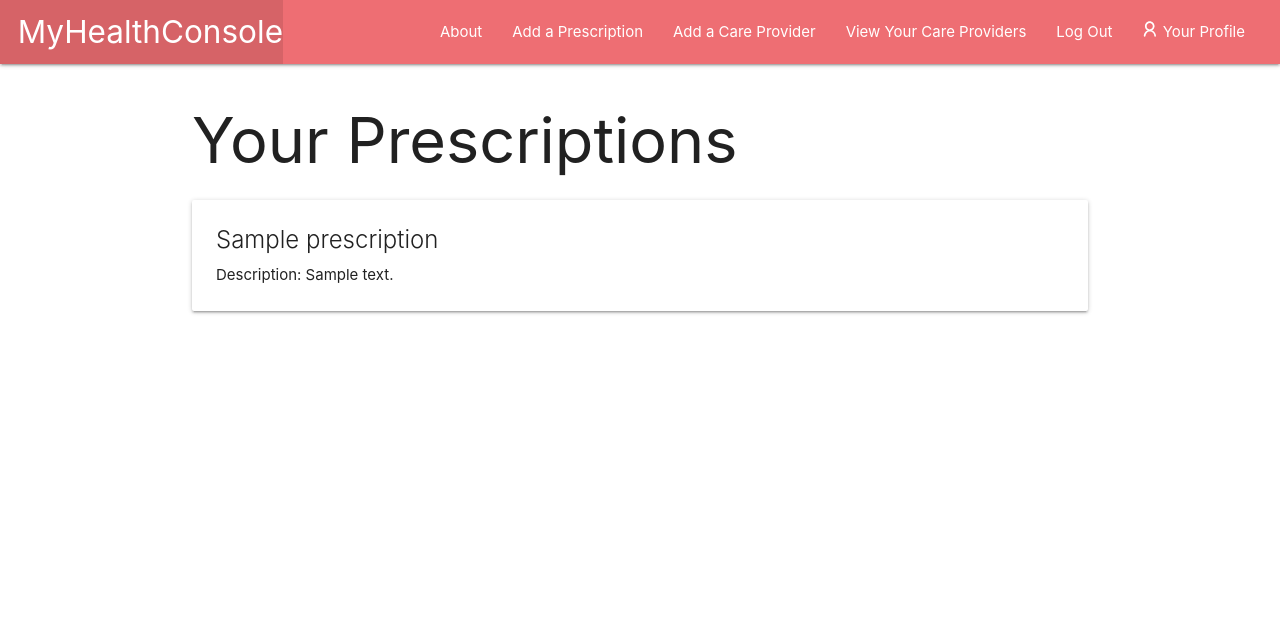
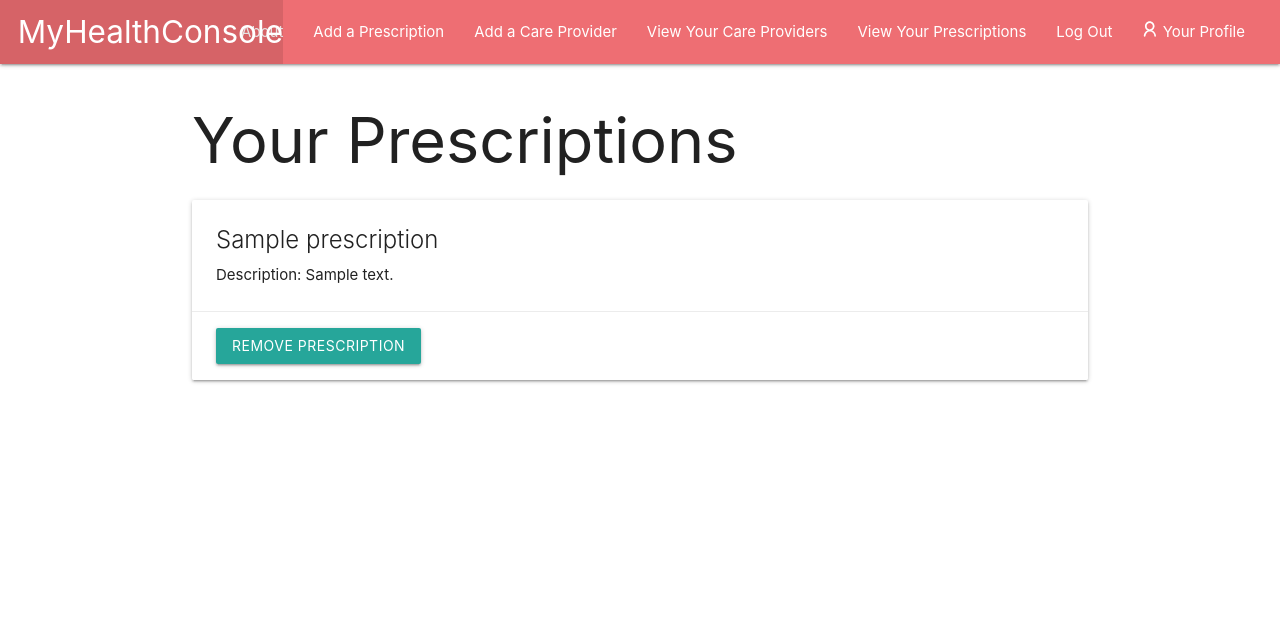
Before and after one commit to clareysean/MyHealthConsole, a Django app: page /prescriptions/ in a window 1280 px wide. Shown: the top 620 px of the page. Run offline with Django 4.2, Linux system fonts and the light colour scheme; a user stored in the database is signed in; tables that the repository leaves empty hold one stand-in row (values such as "Sample post").

Commit message:
Add prescription removal function to prescription, view, list template

```diff
--- a/main_app/templates/base.html
+++ b/main_app/templates/base.html
@@ -36,6 +36,9 @@
               <a href="{% url 'index' %}">View Your Care Providers</a>
             </li>
             <li>
+              <a href="{% url 'prescription_index' %}">View Your Prescriptions</a>
+            </li>
+            <li>
               <a href="{% url 'logout' %}">Log Out</a>
             </li>
             <li>
--- a/main_app/templates/main_app/prescription_list.html
+++ b/main_app/templates/main_app/prescription_list.html
@@ -8,5 +8,14 @@
     <span class="card-title">{{ prescription.name }}</span>
     <p>Description: {{ prescription.description }}</p>
   </div>
+  <div class="card-action">
+    <form
+      action="{% url 'unassoc_prescription' prescription.id %}"
+      method="POST"
+    >
+      {% csrf_token %}
+      <button type="submit" class="btn">Remove Prescription</button>
+    </form>
+  </div>
 </div>
 {% endfor %} {% endblock %}
--- a/main_app/urls.py
+++ b/main_app/urls.py
@@ -18,6 +18,8 @@ urlpatterns = [
          name='prescriptions_create'),
     path('prescriptions/', views.PrescriptionList.as_view(),
          name='prescription_index'),
+    path('users/<int:prescription_id>/unassoc_prescription/',
+         views.unassoc_prescription, name='unassoc_prescription'),
     path('users/<int:user_id>/', views.users_detail, name='users_detail'),
     path('users/<int:pk>/update/', views.UsersUpdate.as_view(), name='users_update'),
     path('users/<int:pk>/delete/', views.UsersDelete.as_view(), name='users_delete'),
--- a/main_app/views.py
+++ b/main_app/views.py
@@ -159,3 +159,15 @@ def add_appointment(request, user_id):
         new_appointment.user_id = user_id
         new_appointment.save()
     return redirect('users_detail', user_id=user_id)
+
+
+@login_required
+def unassoc_prescription(request, prescription_id):
+    try:
+        prescription = Prescription.objects.get(
+            id=prescription_id, user=request.user)
+        prescription.delete()
+    except Prescription.DoesNotExist:
+        pass  # Handle the case where the prescription doesn't exist
+
+    return redirect('prescription_index')
```
